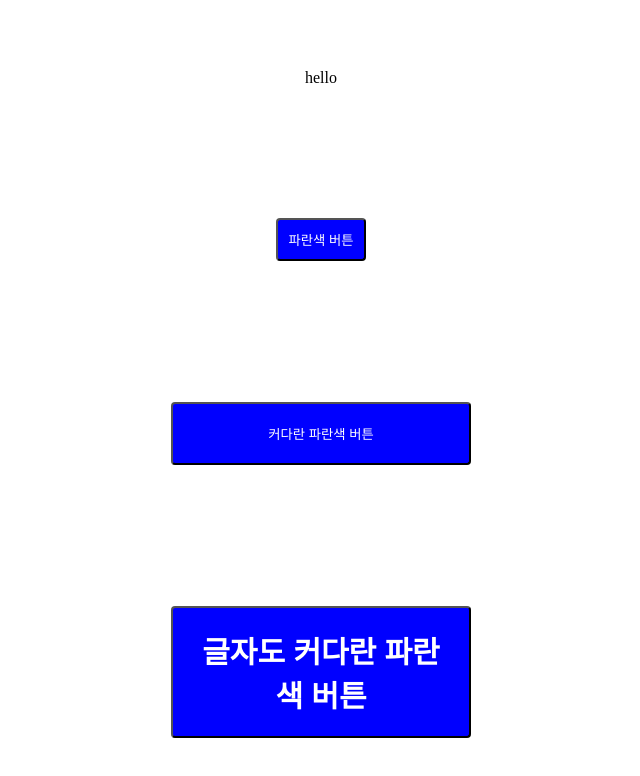
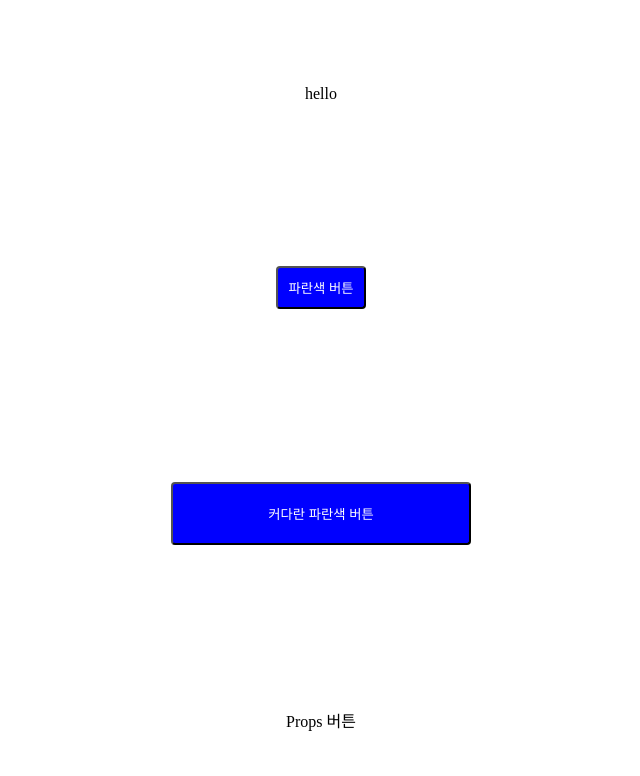
Before and after one commit to bong-suk/24.11.21--practice, a React (Vite) app: page / in a window 1280 px wide. Shown: the top 776 px of the page, without its empty margins (327-967 px from the left). Built offline with nearby package versions, Linux system fonts and the light colour scheme.

Commit message:
스타일 컴포넌트에 템플릿 리터널로 사용한 props를 활용한 실습

```diff
--- a/src/App.jsx
+++ b/src/App.jsx
@@ -25,6 +25,11 @@ const BigTextBigBlueButton = styled(BigBlueButton)`
   font-weight: 900;
 `;
 
+const PropsButton = styled.button`
+  background-color: ${(props) => props.backgroundColor || "white"};
+  color: ${(props) => props.textColor || "black"};
+`;
+
 function App() {
   return (
     <>
@@ -32,7 +37,10 @@ function App() {
         <div>hello</div>
         <BlueButton>파란색 버튼</BlueButton>
         <BigBlueButton>커다란 파란색 버튼</BigBlueButton>
-        <BigTextBigBlueButton>글자도 커다란 파란색 버튼</BigTextBigBlueButton>
+        {/* <BigTextBigBlueButton>글자도 커다란 파란색 버튼</BigTextBigBlueButton> */}
+        <propsButton backgroundColor="yellow" textColor="green">
+          Props 버튼
+        </propsButton>
       </Container>
     </>
   );
```
